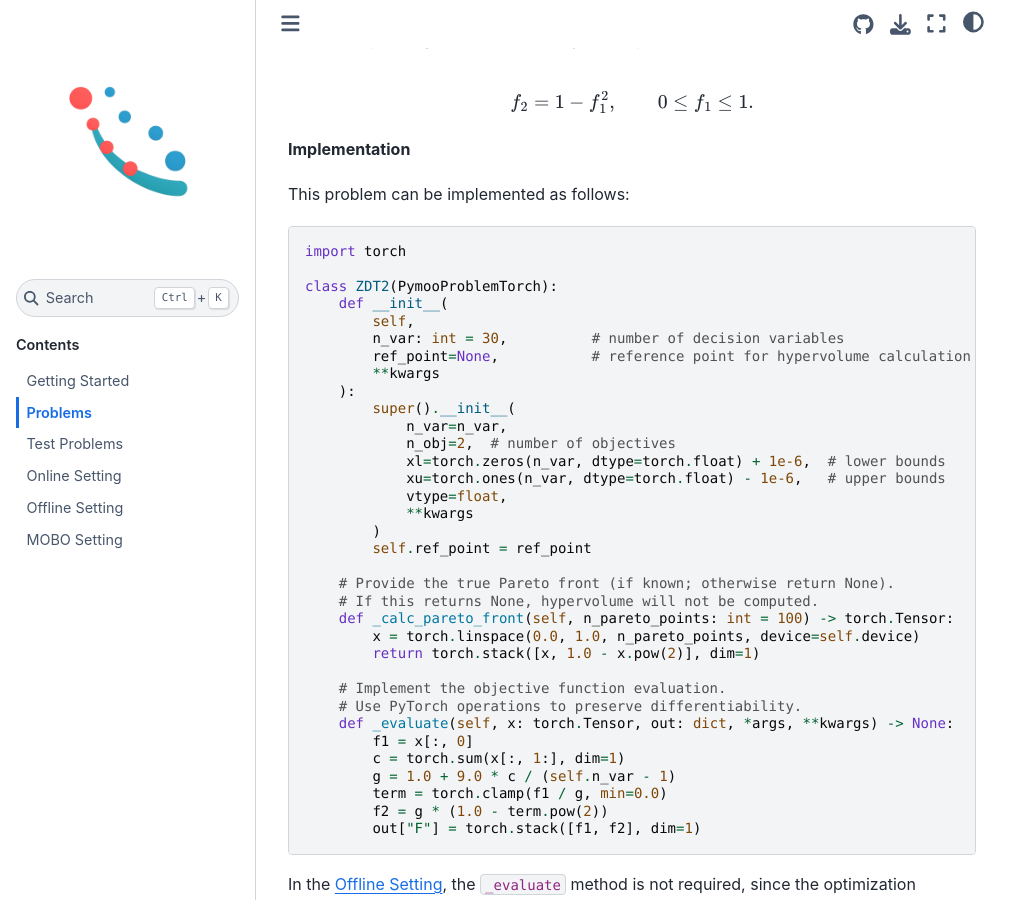
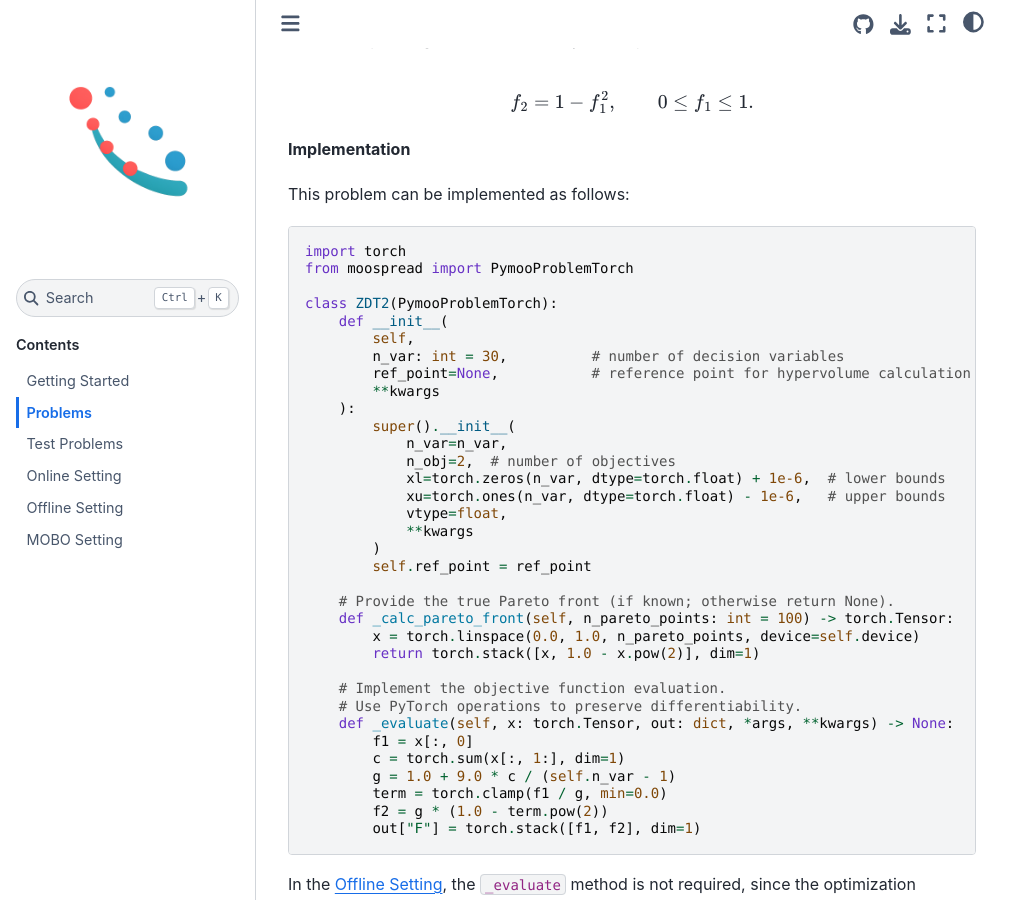
Before and after one commit to safe-autonomous-systems/moo-spread, a Sphinx documentation site: the page built from docs/problems.rst, in a window 1280 px wide and 900 px high, scrolled down 795 px. Shown: the whole window, without its empty margins (0-1031 px from the left). Built offline with Sphinx 7.4.7 and the Sphinx Book theme 1.1.4, drawn with Linux system fonts in a browser that asks for light colours.

Commit message:
Update documentation to include PymooProblemTorch import
Added import statement for PymooProblemTorch in the ZDT2 class documentation to clarify dependencies.

```diff
--- a/docs/problems.rst
+++ b/docs/problems.rst
@@ -51,6 +51,7 @@ This problem can be implemented as follows:
 .. code-block:: python
 
    import torch
+   from moospread import PymooProblemTorch
 
    class ZDT2(PymooProblemTorch):
        def __init__(
@@ -70,7 +71,6 @@ This problem can be implemented as follows:
            self.ref_point = ref_point
 
        # Provide the true Pareto front (if known; otherwise return None).
-       # If this returns None, hypervolume will not be computed.
        def _calc_pareto_front(self, n_pareto_points: int = 100) -> torch.Tensor:
            x = torch.linspace(0.0, 1.0, n_pareto_points, device=self.device)
            return torch.stack([x, 1.0 - x.pow(2)], dim=1)
```
